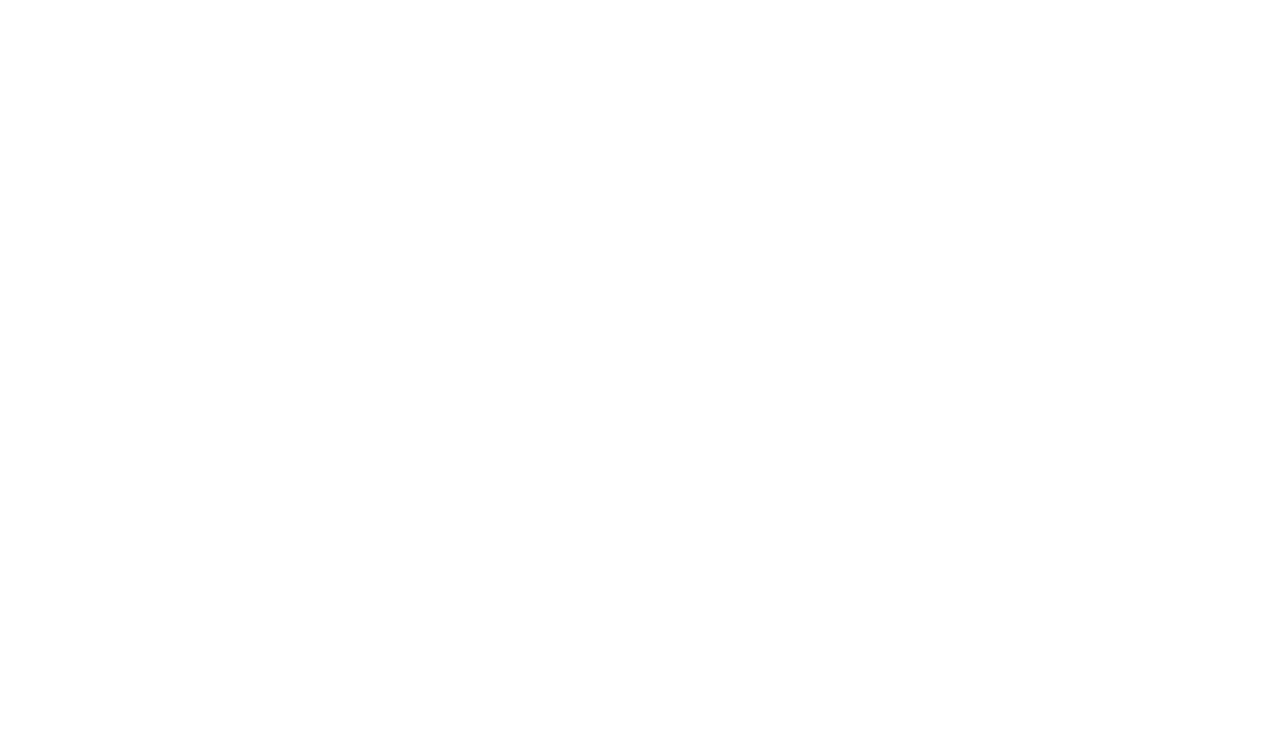
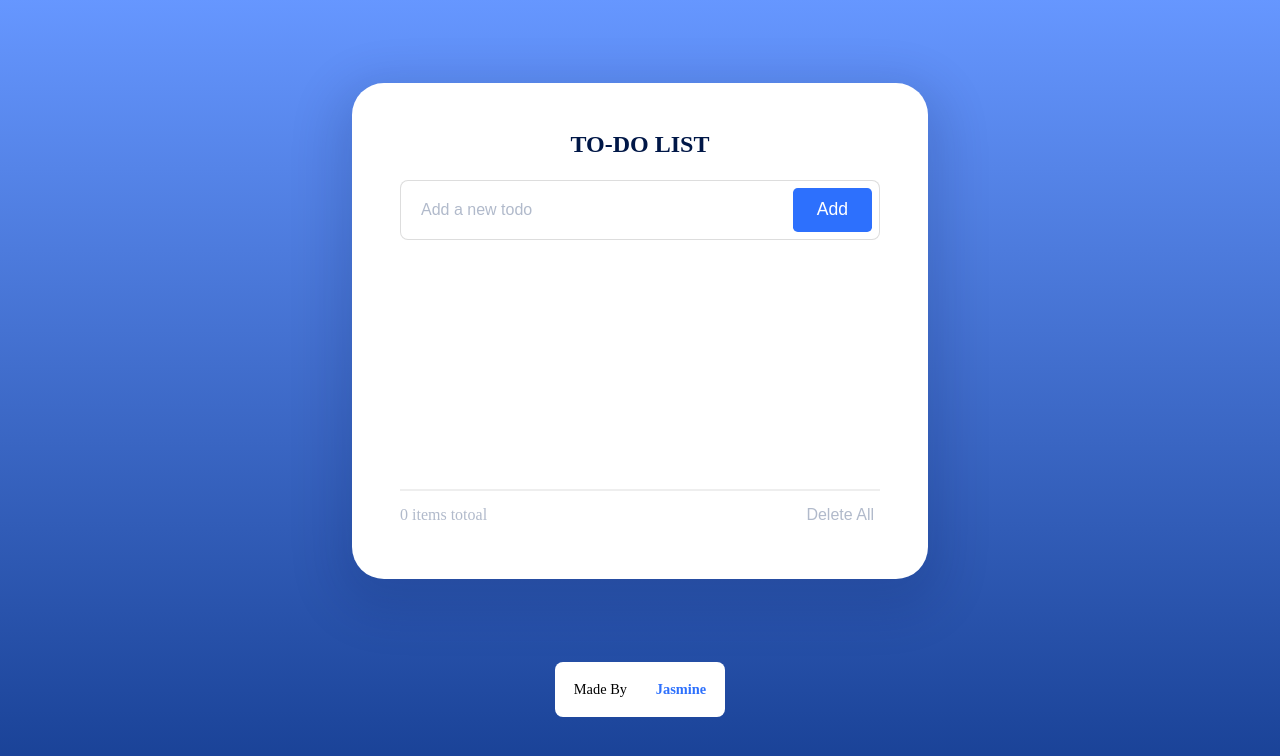
Before and after one commit to Nanastrike/todolist, a plain HTML site: page index.html in a window 1280 px wide. Drawn offline with Linux system fonts and the light colour scheme.

Commit message:
finished todo list

```diff
--- a/index.html
+++ b/index.html
@@ -1,11 +1,45 @@
 <!DOCTYPE html>
 <html lang="en">
 <head>
-    <meta charset="UTF-8">
-    <meta name="viewport" content="width=device-width, initial-scale=1.0">
-    <title>Document</title>
+<meta charset="UTF-8" />
+<meta name="viewport" content="width=device-width, initial-scale=1.0" />
+<title>ToDoList</title>
+<link rel="stylesheet" href="./style.css" />
+<script src="./script.js" defer></script>
 </head>
+
 <body>
+<section class="todo">
+    <h2>To-do List</h2>
+    <div class="input">
+    <input
+        type="text"
+        class="input-field"
+        id="todoInput"
+        placeholder="Add a new todo"
+    />
+    <button class="btn">Add</button>
+    </div>
+    <ul class="scroll">
+    <li id="todoList"></li>
+    </ul>
+    <div>
+    <hr class="counter" />
+    <div class="counter-container">
+        <p>
+        <span id="todoCounter">0</span>
+        items totoal
+        </p>
+        <button id="deleteButton">Delete All</button>
+    </div>
+    </div>
 
+</section>
+<footer>
+    <div class="footer">
+    <p class="made-by">Made By</p>
+    <p class="author">Jasmine</p>
+    </div>
+</footer>
 </body>
 </html>
--- /dev/null
+++ b/script.js
@@ -0,0 +1,94 @@
+// Retrive todo from local storage or initialize an empty array
+
+// Retrive todo from local storage
+let todo = JSON.parse(localStorage.getItem("todo")) || [];
+const todoInput = document.getElementById("todoInput");
+
+console.log(todoInput);
+const todoList = document.getElementById("todoList");
+const todoCount = document.getElementById("todoCount");
+const addButton = document.querySelector(".btn");
+const deleteButton = document.getElementById("deleteButton");
+
+// Initialize
+document.addEventListener("DOMContentLoaded",function (){
+    addButton.addEventListener("click",addTask);
+    todoInput.addEventListener('keydown',function (event){
+        if(event.key === "Enter"){
+            event.preventDefault();
+            addTask();
+        }
+    });
+    deleteButton.addEventListener("click",deleteAllTasks);
+    displayTask();
+});
+
+function addTask(){
+    const newTask = todoInput.value.trim();
+    if(newTask !== ""){
+        todo.push({
+            text:newTask,
+            disabled:false,
+        });
+        saveLocalStorage();
+        todoInput.value = "";
+        displayTask();
+    }
+}
+
+function deleteAllTasks(){
+    todo =[];
+    saveLocalStorage();
+    displayTask();
+}
+
+function displayTask(){
+    todoList.innerHTML = "";
+    todo.forEach((item, index) =>{
+        const p = document.createElement("p");
+        p.innerHTML = `
+        <div class="todoContainer">
+            <input type="checkbox" class="todo-checkbox" id="input-${index}"${item.disabled ? "checked" : ""}>
+            <p id="todo-${index}" class="${item.disabled ? "disabled" : ""}"
+            onclick="editTask(${index})">${item.text}
+            </p>
+        </div>
+        `;
+        p.querySelector(".todo-checkbox").addEventListener("change",()=>{
+            toggleTask(index);
+        });
+        todoList.appendChild(p);
+    });
+    todoCount.textContent = todo.length;
+}
+
+function editTask(index){
+    const todoItem = document.getElementById(`todo-${index}`);
+    const existingText = todo[index].text;
+    const inputElement = document.createElement("input");
+
+    inputElement.value = existingText;
+    todoItem.replaceWith(inputElement);
+    inputElement.focus();
+
+    inputElement.addEventListener("blur",function(){
+        const updatedText = inputElement.value.trim();
+        if(updatedText){
+            todo[index].text = updatedText;
+            saveLocalStorage();
+
+        }
+        displayTask();
+    });
+}
+
+function toggleTask(index){
+    todo[index].disabled = !todo[index].disabled;
+    saveLocalStorage();
+    displayTask();
+}
+
+
+function saveLocalStorage(){
+    localStorage.setItem("todo",JSON.stringify(todo));
+}
--- /dev/null
+++ b/style.css
@@ -0,0 +1,205 @@
+:root {
+    --gradient: linear-gradient(180deg,
+            rgba(45, 112, 1253, 0.73) 0%,
+            #163e92 100%);
+
+    --dark: #001747;
+    --grey: #b1bacb;
+    --grey-border: rgba(210, 210, 210, 0.75);
+    --gray-light: #eeeeee;
+    --grey-dark: $405175;
+    --blue: #2d70fd;
+    --green: #00d8a7;
+    --white: #ffffff;
+}
+
+
+body {
+    background: var(--gradient);
+
+    margin: 0;
+    height: 100vh;
+    display: flex;
+    flex-direction: column;
+    justify-content: space-evenly;
+    align-items: center;
+}
+
+.btn {
+    color: var(--white);
+    font-size: 1.1rem;
+    padding: 0.7rem 1.5rem;
+    border-radius: 0.3rem;
+    background-color: var(--blue);
+    border: none;
+    position: absolute;
+    right: 0.5rem;
+    bottom: 0.5rem;
+}
+
+h1,
+h2,
+p,
+h3,
+h4,
+h5 {
+    margin: 0;
+}
+
+/* todo container */
+.todo {
+    display: flex;
+    flex-direction: column;
+    justify-content: space-around;
+    border-radius: 2rem;
+    background: var(--white);
+    padding: 3rem;
+    height: 50%;
+    width: 60%;
+    box-shadow: 0 1rem 3rem 1rem rgba(0, 23, 71, 0.15);
+    max-width: 30rem;
+}
+
+h2 {
+    text-transform: uppercase;
+    height: 3rem;
+    color: var(--dark);
+    text-align: center;
+}
+
+.input {
+    position: relative;
+    display: flex;
+}
+
+.input-field {
+    width: 100%;
+    border: 0.06rem solid #d2d2d2bf;
+    border-radius: 0.5rem;
+    padding: 1.25rem;
+    font-size: 1rem;
+}
+
+input[type="text"]::placeholder{
+    color: var(--grey);
+}
+
+.todo-container{
+    display: flex;
+    gap: 1rem;
+}
+
+ul{
+    padding: 0;
+    margin: 0;
+    overflow-y: scroll;
+}
+li{
+    display: flex;
+    flex-direction: column;
+    gap: 1.2rem;
+    padding: 1.3rem;
+
+}
+
+#todoList p{
+    color: #8f98a8;
+}
+
+#todoList .disabled{
+    display: flex;
+    gap:1rem;
+    color: var(--dark);
+    align-items: center;
+}
+
+.disabled{
+    display: flex;
+    text-decoration: line-through;
+}
+
+input[type="checkbox"]::before{
+    content: "\2713";
+    display: inline-block;
+    width: 2rem;
+    height: 2rem;
+    font-size: 1.7rem;
+    text-align: center;
+    border: 0.06rem solid var(--grey-border);
+    border-radius: 50%;
+    color: transparent;
+}
+
+input[type="checkbox"]{
+    appearance: none;
+    -webkit-appearance: none;
+    -moz-appearance: none;
+    cursor: pointer;
+}
+
+input[type="checkbox"]::checked::before{
+    color: var(--white);
+    background-color: var(--green);
+    border: 0.06rem solid var(--green);
+    border-radius: 50%;
+}
+
+.counter{
+    border: 0.06rem solid var(--gray-light);
+}
+
+.counter-container{
+    height:2rem;
+    display: flex;
+    justify-content: space-between;
+    color: var(--grey);
+}
+
+.counter-container p{
+    align-self: center;
+
+}
+
+.counter-container button{
+    border: none;
+    background-color: transparent;
+    color: var(--grey);
+    font-size: 1rem;
+}
+
+.footer{
+    display: flex;
+    gap: 1.8rem;
+    background-color: var(--white);
+    padding: 1.2rem;
+    border-radius: 0.5rem;
+}
+
+.made-by, .author{
+    font-size: 0.9rem;
+}
+.made-by{
+    color: var(--grey-dark);
+}
+.author{
+    color: var(--blue);
+    font-weight: bold;
+}
+
+.scroll{
+    height: 15rem;
+    scrollbar-width: thin;
+}
+
+.scroll::-webkit-scrollbar{
+    width: 0.6rem;
+}
+
+.scroll::-webkit-scrollbar-thumb{
+    background-color: var(--blue);
+    border-radius: 0.5rem;
+}
+
+.scroll::-webkit-scrollbar-track{
+    display: none;
+}
```
